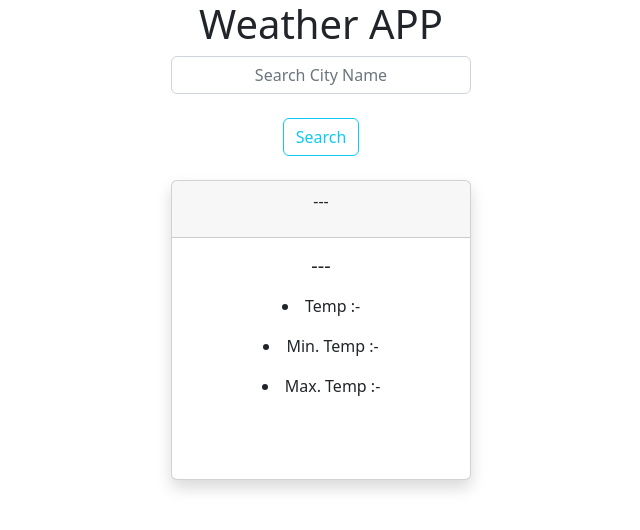
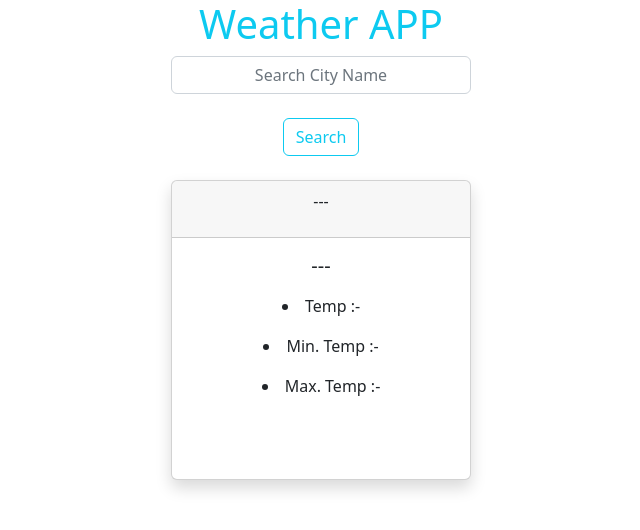
Before and after one commit to gouravrj/Test-Site-Only, a plain HTML site: page index.html in a window 1280 px wide. Shown: the whole page, without its empty margins (319-959 px from the left). Drawn offline with nearby package versions, Linux system fonts and the light colour scheme.

Commit message:
Update index.html

```diff
--- a/index.html
+++ b/index.html
@@ -10,7 +10,7 @@
     <link rel="stylesheet" href="style.css">
 </head>
 <body class="text-center">
-    <p class="h1">Weather APP</p>
+    <p class="h1 text-info">Weather APP</p>
 
     <input type="text" id="input" class="form-control text-center" placeholder="Search City Name">
     <br>
```
